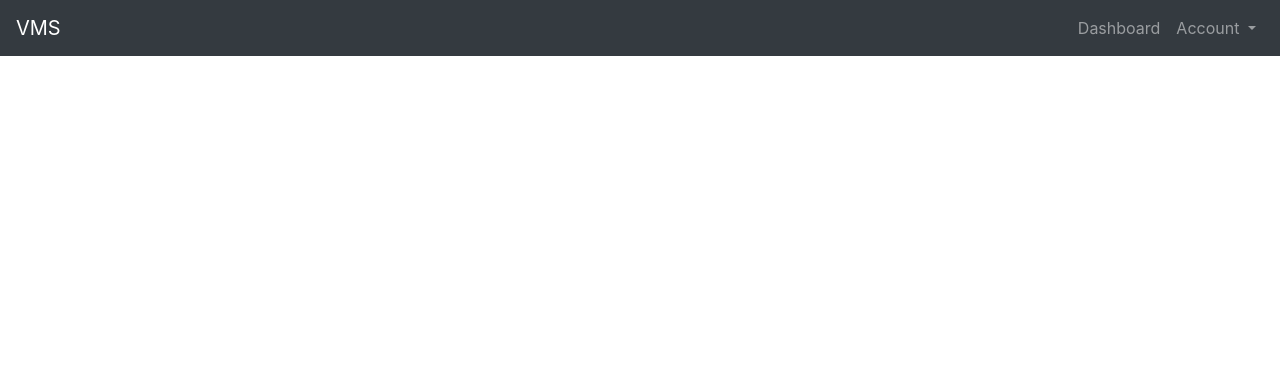
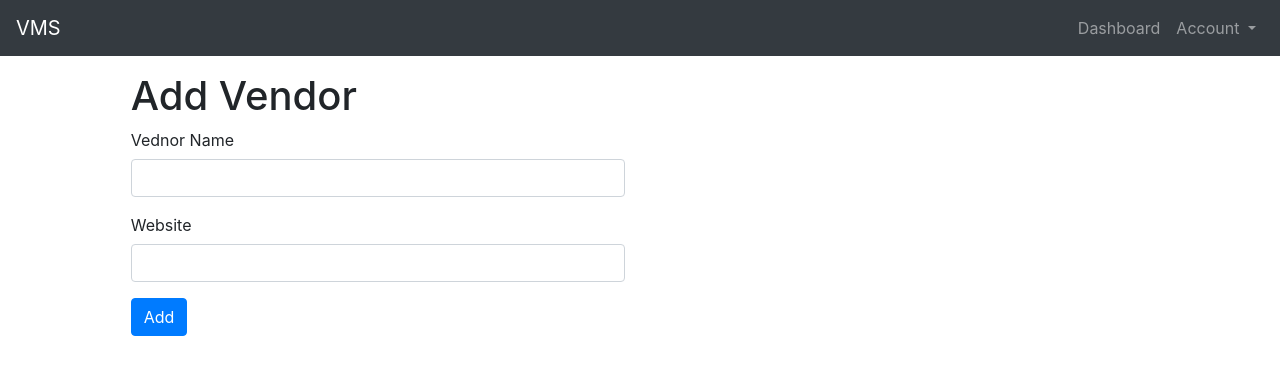
Before and after one commit to erwindev/vendor-management-ui, a Vue app: page /vendor/add in a window 1280 px wide. Shown: the top 374 px of the page. Built offline with nearby package versions, Linux system fonts and the light colour scheme; sample sign-in values are in the browser's storage.

Commit message:
added vendor screen

```diff
--- a/package.json
+++ b/package.json
@@ -78,8 +78,8 @@
     "vue-style-loader": "^3.0.1",
     "vue-template-compiler": "^2.5.2",
     "webpack": "^3.6.0",
-    "webpack-bundle-analyzer": "^3.3.2",
-    "webpack-dev-server": "^3.1.11",
+    "webpack-bundle-analyzer": "^2.9.0",
+    "webpack-dev-server": "^2.9.1",
     "webpack-merge": "^4.1.0"
   },
   "engines": {
--- a/src/components/dashboard/Dashboard.vue
+++ b/src/components/dashboard/Dashboard.vue
@@ -4,6 +4,7 @@
         <dashboard-landing v-if="showDashboardLanding"/>
         <edit-user-profile v-if="showEditUserProfile"/>
         <change-password v-if="showChangePassword"/>
+        <vendor-add v-if="showVendorAdd"/>
       </div>
 </template>
 
@@ -13,27 +14,31 @@ import DashboardLeftNav from '../shared/DashboardLeftNav.vue'
 import DashboardLanding from './DashboardLanding.vue'
 import EditUserProfile from '../home/EditUserProfile.vue'
 import ChangePassword from '../home/ChangePassword.vue'
+import VendorAdd from './vendor/VendorAdd.vue'
 
 export default {
   name: 'dashboard',
   data () {
     return {
-      showDashboardLanding: false,
+      showDashboardLanding: true,
       showEditUserProfile: false,
-      showChangePassword: false
+      showChangePassword: false,
+      showAddVendor: false
     }
   },
   components: {
     DashboardLeftNav,
     DashboardLanding,
     EditUserProfile,
-    ChangePassword
+    ChangePassword,
+    VendorAdd
   },
   created () {
     eventBus.$on('showDashboardScreen', (screenName) => {
       this.showDashboardLanding = false
       this.showEditUserProfile = false
       this.showChangePassword = false
+      this.showVendorAdd = false
 
       if (screenName === 'dasbboardLanding') {
         this.showDashboardLanding = true
@@ -41,6 +46,8 @@ export default {
         this.showEditUserProfile = true
       } else if (screenName === 'changePassword') {
         this.showChangePassword = true
+      } else if (screenName === 'vendorAdd') {
+        this.showVendorAdd = true
       }
     })
   },
--- /dev/null
+++ b/src/components/dashboard/vendor/VendorAdd.vue
@@ -0,0 +1,71 @@
+<template>
+    <b-container class="col-md-9 ml-sm-auto col-lg-10 pt-3 px-4">
+      <b-alert v-model="showalert" dismissible :variant="variant">{{this.message}}</b-alert>
+      <h1>Add Vendor</h1>
+      <b-form @submit.prevent="addvendor">
+          <b-row>
+            <b-col class="col-lg-6">
+              <b-form-group label="Vednor Name">
+              <b-form-input v-model="name" v-validate="'required|min:3'" name="name"></b-form-input>
+              <span v-show="errors.has('name')" class="text-danger">{{ errors.first('name') }}</span>
+            </b-form-group>
+            </b-col>
+          </b-row>
+          <b-row>
+            <b-col class="col-lg-6">
+              <b-form-group label="Website">
+              <b-form-input v-model="website" v-validate="'required|min:3'" name="website"></b-form-input>
+              <span v-show="errors.has('website')" class="text-danger">{{ errors.first('website') }}</span>
+              </b-form-group>
+            </b-col>
+          </b-row>
+          <b-row>
+            <b-col class="col-lg-6">
+              <b-button variant="primary" type="submit">Add</b-button>
+            </b-col>
+          </b-row>
+      </b-form>
+    </b-container>
+</template>
+
+<script>
+export default {
+  name: 'VendorAdd',
+  data () {
+    return {
+      name: '',
+      website: '',
+      showalert: false,
+      variant: 'info',
+      message: ''
+    }
+  },
+  methods: {
+    addvendor: function (e) {
+      this.$validator.validateAll().then((result) => {
+        if (result) {
+          let name = e.target.elements.name.value
+          let website = e.target.elements.website.value
+          this.$store
+            .dispatch('addvendor', { name, website })
+            .then(() => {
+              this.showalert = true
+              this.variant = 'info'
+              this.message = 'Vendor successfully added.'
+            })
+            .catch(err => {
+              this.showalert = true
+              this.variant = 'danger'
+              this.message = err.response.data.message
+              console.log(err)
+            })
+        }
+      })
+    }
+  }
+}
+</script>
+
+<style scoped>
+
+</style>
--- a/src/components/home/EditUserProfile.vue
+++ b/src/components/home/EditUserProfile.vue
@@ -100,7 +100,9 @@ export default {
           this.$store
             .dispatch('updateuser', { id, firstname, lastname })
             .then(() => {
-              this.$router.push('/dashboard')
+              this.showalert = true
+              this.variant = 'info'
+              this.message = 'User successfully updated.'
             })
             .catch(err => {
               this.showalert = true
--- a/src/components/shared/DashboardLeftNav.vue
+++ b/src/components/shared/DashboardLeftNav.vue
@@ -1,23 +1,69 @@
 <template>
     <b-nav class="col-md-2 d-none d-md-block bg-light sidebar">
         <b-container class="sidebar-sticky">
-            <b-nav vertical>
-                <h4>Welcome, {{ user.firstname }}!</h4>
-                <b-nav-item href="#link-1">Vendors</b-nav-item>
-                <b-nav-item href="#link-2">Products</b-nav-item>
-                <b-nav-item href="#link-1">Users</b-nav-item>
-                <b-nav-item href="#link-2">Reports</b-nav-item>
-            </b-nav>
+          <b-card no-body>
+            <b-card-header>
+              <b-link href="#" v-b-toggle.accordion-1>Vendor</b-link>
+            </b-card-header>
+            <b-collapse id="accordion-1" accordion="my-accordion1">
+              <b-card-body>
+                <b-card-text>
+                  <b-link v-on:click="showDashboard('vendorAdd')">Add</b-link>
+                </b-card-text>
+                <b-card-text>
+                  <b-link href="#">List</b-link>
+                </b-card-text>
+              </b-card-body>
+            </b-collapse>
+          </b-card>
+          <b-card no-body>
+            <b-card-header>
+              <b-link href="#" v-b-toggle.accordion-2>Product</b-link>
+            </b-card-header>
+            <b-collapse id="accordion-2" accordion="my-accordion2">
+              <b-card-body>
+                <b-card-text>
+                  <b-link href="#">Add</b-link>
+                </b-card-text>
+                <b-card-text>
+                  <b-link href="#">List</b-link>
+                </b-card-text>
+              </b-card-body>
+            </b-collapse>
+          </b-card>
+          <b-card no-body>
+            <b-card-header>
+              <b-link href="#" v-b-toggle.accordion-3>User</b-link>
+            </b-card-header>
+            <b-collapse id="accordion-3" accordion="my-accordion3">
+              <b-card-body>
+                <b-card-text>
+                  <b-link href="#">Add</b-link>
+                </b-card-text>
+                <b-card-text>
+                  <b-link href="#">List</b-link>
+                </b-card-text>
+              </b-card-body>
+            </b-collapse>
+          </b-card>
         </b-container>
     </b-nav>
 </template>
 
 <script>
+import { eventBus } from '../../main'
 export default {
   name: 'dashboard-leftnav',
   computed: {
     isLoggedIn: function () { return this.$store.getters.isLoggedIn },
     user: function () { return this.$store.getters.user }
+  },
+  methods: {
+    showDashboard: function (screen) {
+      eventBus.$emit('showDashboardScreen', screen) // event processor in Dashboard.vue
+      let name = 'dashboard'
+      if (this.$route.name !== name) { this.$router.push({name: name}) }
+    }
   }
 }
 </script>
--- a/src/components/shared/Navbar.vue
+++ b/src/components/shared/Navbar.vue
@@ -33,7 +33,7 @@ export default {
       this.$router.push({name: 'login'})
     },
     showDashboard: function (screen) {
-      eventBus.$emit('showDashboardScreen', screen) //event processor in Dashboard.vue
+      eventBus.$emit('showDashboardScreen', screen) // event processor in Dashboard.vue
       let name = 'dashboard'
       if (this.$route.name !== name) { this.$router.push({name: name}) }
     },
--- a/src/router/index.js
+++ b/src/router/index.js
@@ -7,6 +7,7 @@ import Login from '../components/home/Login.vue'
 import Dashboard from '../components/dashboard/Dashboard.vue'
 import EditUserProfile from '../components/home/EditUserProfile.vue'
 import ChangePassword from '../components/home/ChangePassword.vue'
+import VendorAdd from '../components/dashboard/vendor/VendorAdd.vue'
 
 Vue.use(VueRouter)
 
@@ -49,6 +50,14 @@ const routes = [
     meta: {
       requiresAuth: true
     }
+  },
+  {
+    path: '/vendor/add',
+    name: 'vendoradd',
+    component: VendorAdd,
+    meta: {
+      requiresAuth: true
+    }
   }
 ]
 
```
Also changed, not shown: src/components/dashboard/vendor/VendorList.vue (added), 1 other file (tests, documents, lock files or other folders).
